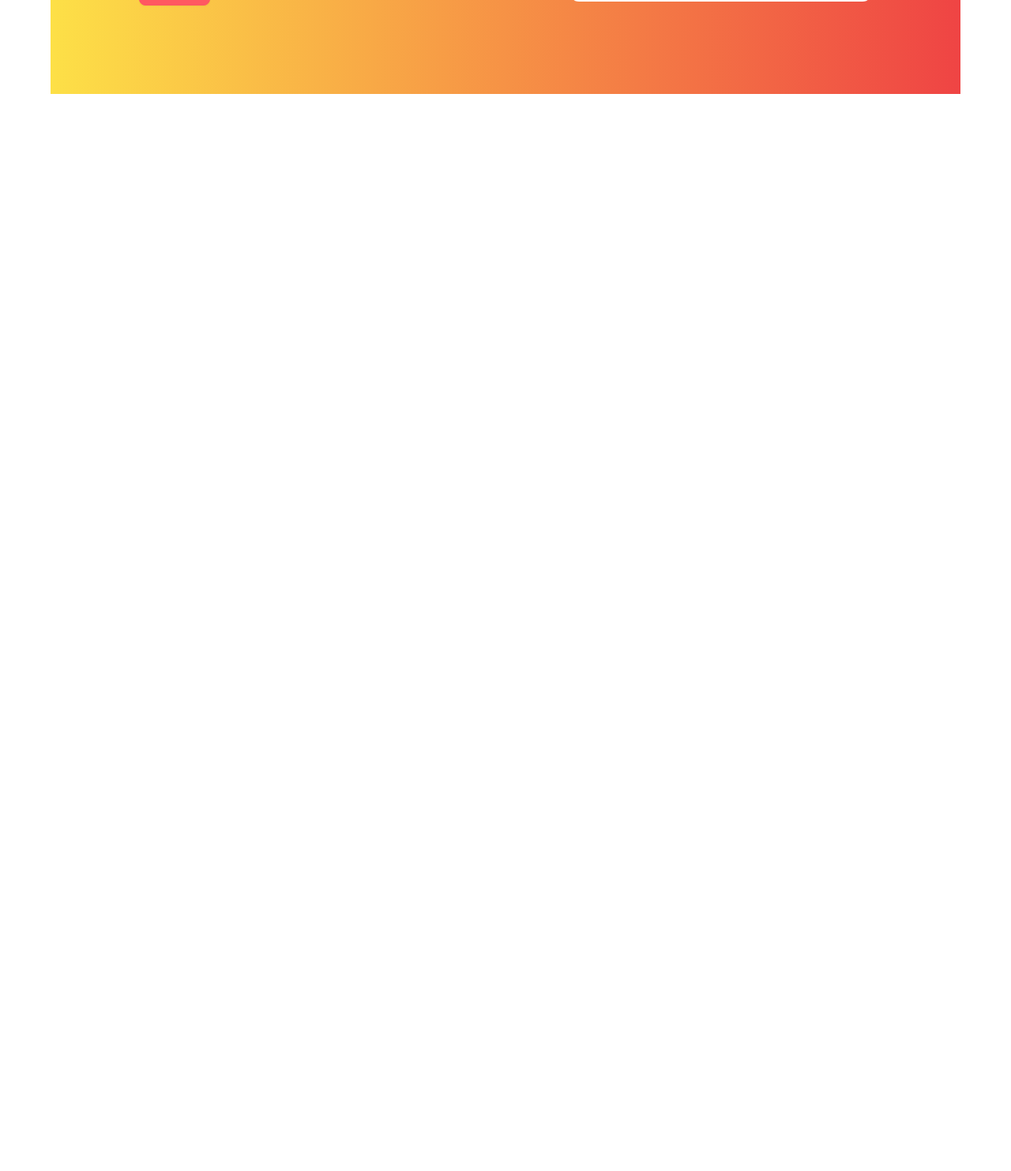
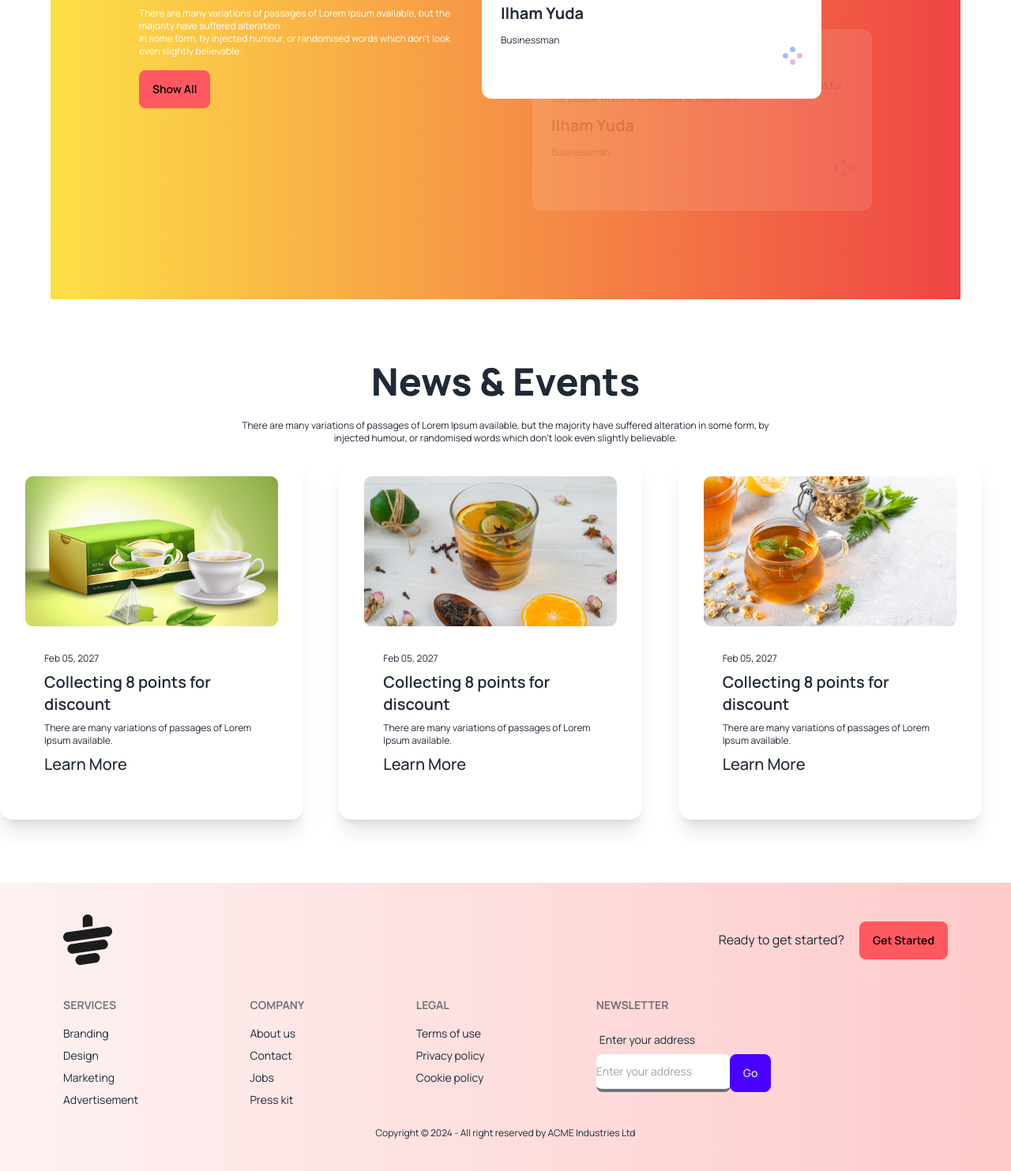
Before and after one commit to mehedi313/tea-shop-website, a plain HTML site: page index.html in a window 1280 px wide. Shown: the part 1818-3301 px from the top of the page at 79% size. Before the commit the page ends 2017 px from the top, so only its background shows below. Drawn offline with nearby package versions, Linux system fonts and the light colour scheme.

Commit message:
added fotter section

```diff
--- a/index.html
+++ b/index.html
@@ -100,22 +100,126 @@
         </div>
       </section>
       <section class="flex flex-col lg:flex-row bg-gradient-to-r from-yellow-300 to-red-500 my-20 lg:mx-16 justify-center items-center p-6 lg:p-28 gap-10">
-        <div class="text-white space-y-4">
+        <div class="text-white space-y-4  mr-4">
           <h2 class="text-5xl font-extrabold ">Meet Our <br> Super Clients</h2>
           <p class="text-xs font-normal">There are many variations of passages of Lorem Ipsum available, but the majority have suffered alteration <br>in some form, by injected humour, or randomised words which don't look even slightly believable. </p>
           <button class="btn btn-error">Show All</button>
         </div>
 
-          <div class="relative p-6 rounded-xl bg-white lg:h-[230px] lg:w-[430px]">
-            <img class="absolute -mt-10 -ml-10" src="./images/client.png" alt="">
-            <h2 class="text-xs font-light mt-10">We are providing the best and suitable home insurance services for the people who are interested to treatment</h2>
-            <h4 class="text-xl font-bold mt-3">Ilham Yuda</h4>
-            <p class="mt-3 text-xs font-extralight">Businessman</p>
+          <div class="relative ml-8 ">
+            <div class="relative z-10 mb-10 opacity-10 p-6 rounded-xl bg-white lg:h-[230px] lg:w-[430px]">
+              <img class="absolute -mt-10 -ml-10 border-4 border-white rounded-full" src="./images/client.png" alt="">
+              <h2 class="text-xs font-light mt-10">We are providing the best and suitable home insurance services for the people who are interested to treatment</h2>
+              <h4 class="text-xl font-bold mt-3">Ilham Yuda</h4>
+              <p class="mt-3 text-xs font-extralight">Businessman</p>
+              <div class="flex justify-end">
+                <img  src="./images/circles.png" alt="">
+              </div>
+            </div>
+            <div class="absolute z-20 top-32 lg:-left-16 p-6 right-6 rounded-xl bg-white lg:h-[230px] lg:w-[430px]">
+              <img class="absolute -mt-10 -ml-10 border-4 border-white rounded-full" src="./images/client.png" alt="">
+              <h2 class="text-xs font-light mt-10">We are providing the best and suitable home insurance services for the people who are interested to treatment</h2>
+              <h4 class="text-xl font-bold mt-3">Ilham Yuda</h4>
+              <p class="mt-3 text-xs font-extralight">Businessman</p>
+              <div class="flex justify-end">
+                <img  src="./images/circles.png" alt="">
+              </div>
+            </div>
+            <div class="relative z-10 opacity-10 p-6 rounded-xl bg-white lg:h-[230px] lg:w-[430px]">
+              <img class="absolute -mt-10 -ml-10 border-4 border-white rounded-full" src="./images/client.png" alt="">
+              <h2 class="text-xs font-light mt-10">We are providing the best and suitable home insurance services for the people who are interested to treatment</h2>
+              <h4 class="text-xl font-bold mt-3">Ilham Yuda</h4>
+              <p class="mt-3 text-xs font-extralight">Businessman</p>
+              <div class="flex justify-end">
+                <img  src="./images/circles.png" alt="">
+              </div>
+            </div>
           </div>
 
       </section>
+      <section class="my-20">
+        <h2 class="text-5xl font-extrabold text-center mt-10">News & Events</h2>
+        <p class="text-xs font-extralight text-center mt-6">There are many variations of passages of Lorem Ipsum available, but the majority have suffered alteration in some form, by <br> injected humour, or randomised words which don't look even slightly believable. </p>
+        <div class="grid grid-cols-1 md:grid-cols-2 lg:grid-cols-3 mt-4 gap-2">
+          <div class="card w-96 bg-base-100 shadow-xl p-6">
+            <figure><img src="/images/news-1.png" alt="Shoes" /></figure>
+            <div class="card-body">
+              <h5 class="text-xs font-light">Feb 05, 2027</h5>
+              <h2 class="card-title text-xl font-semibold">Collecting 8 points for discount</h2>
+              <p class="text-xs font-light ">There are many variations of passages of Lorem Ipsum available.</p>
+              <h4 class="text-xl font-medium cursor-pointer">Learn More</h4>
+
+            </div>
+          </div>
+          <div class="card w-96 bg-base-100 shadow-xl p-6">
+            <figure><img src="/images/news-2.png" alt="Shoes" /></figure>
+            <div class="card-body">
+              <h5 class="text-xs font-light">Feb 05, 2027</h5>
+              <h2 class="card-title text-xl font-semibold">Collecting 8 points for discount</h2>
+              <p class="text-xs font-light ">There are many variations of passages of Lorem Ipsum available.</p>
+              <h4 class="text-xl font-medium cursor-pointer">Learn More</h4>
+
+            </div>
+          </div>
+          <div class="card w-96 bg-base-100 shadow-xl p-6">
+            <figure><img src="/images/news-3.png" alt="Shoes" /></figure>
+            <div class="card-body">
+              <h5 class="text-xs font-light">Feb 05, 2027</h5>
+              <h2 class="card-title text-xl font-semibold">Collecting 8 points for discount</h2>
+              <p class="text-xs font-light ">There are many variations of passages of Lorem Ipsum available.</p>
+              <h4 class="text-xl font-medium cursor-pointer">Learn More</h4>
+
+            </div>
+          </div>
+        </div>
+      </section>
     </main>
-    <footer>
+    <footer class=" p-2 lg:px-20 py-10 bg-gradient-to-r from-red-50 to-red-200 text-base-content">
+      <div class="flex justify-between items-center mb-10">
+        <img src="./images/cup.png" alt="">
+        <p>
+          <span class="mr-4">Ready to get started?</span>
+          <button class="btn btn-error">Get Started</button>
+        </p>
+      </div>
+      <div class="footer">
+        <nav>
+          <header class="footer-title">Services</header>
+          <a class="link link-hover">Branding</a>
+          <a class="link link-hover">Design</a>
+          <a class="link link-hover">Marketing</a>
+          <a class="link link-hover">Advertisement</a>
+        </nav>
+        <nav>
+          <header class="footer-title">Company</header>
+          <a class="link link-hover">About us</a>
+          <a class="link link-hover">Contact</a>
+          <a class="link link-hover">Jobs</a>
+          <a class="link link-hover">Press kit</a>
+        </nav>
+        <nav>
+          <header class="footer-title">Legal</header>
+          <a class="link link-hover">Terms of use</a>
+          <a class="link link-hover">Privacy policy</a>
+          <a class="link link-hover">Cookie policy</a>
+        </nav>
+        <form>
+          <header class="footer-title">Newsletter</header>
+          <fieldset class="form-control w-80">
+            <label class="label">
+              <span class="label-text">Enter your  address</span>
+            </label>
+            <div class="join">
+              <input type="text" placeholder="Enter your address" class=" rounded-lg border-b-4 border-gray-500" />
+              <button class="btn btn-primary ml-4">Go</button>
+            </div>
+          </fieldset>
+        </form>
+      </div>
+
+        <aside class="text-center mt-6">
+          <p class="text-xs font-light ">Copyright © 2024 - All right reserved by ACME Industries Ltd</p>
+        </aside>
 
     </footer>
 </body>
```
